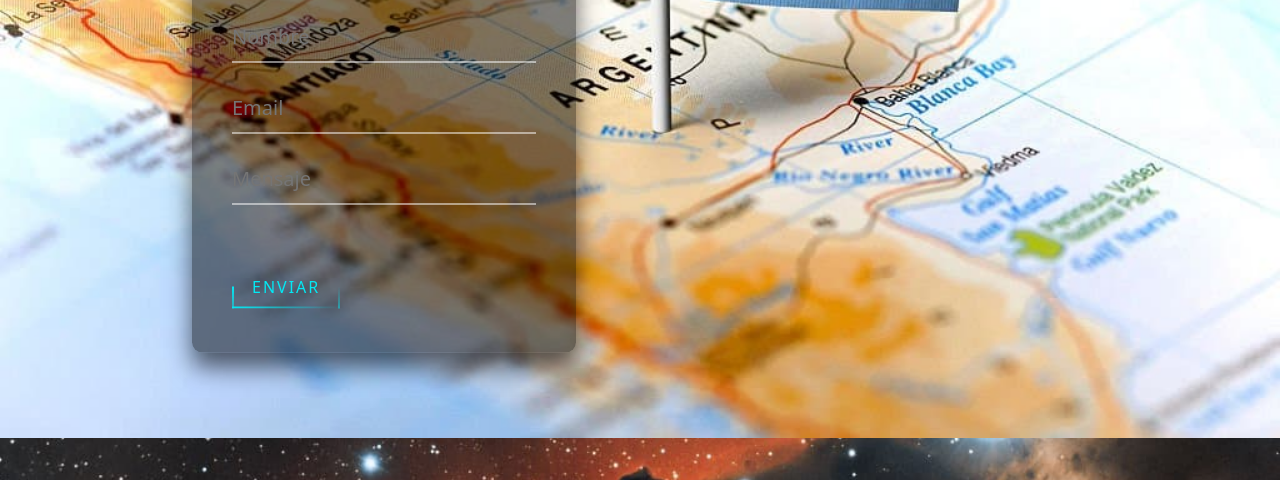
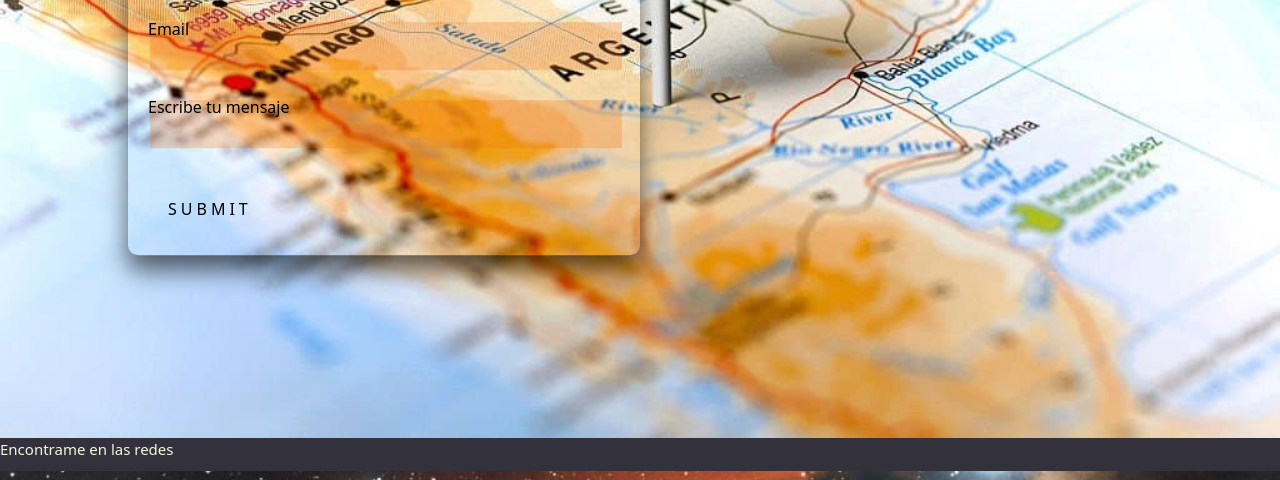
Before and after one commit to claudiaherrera1/42895-Herrera, a website: page pages/contacto.html in a window 1280 px wide. Shown: the part 431-911 px from the top of the page. Drawn offline with nearby package versions, Linux system fonts and the light colour scheme.

Commit message:
cambié contacto

```diff
--- a/pages/contacto.html
+++ b/pages/contacto.html
@@ -56,22 +56,26 @@
         </nav>
     </header>
 
-    <main class="cont">
-        <section class="contactos">
-            <div class="contact-box">
-                <h2>Dejame tu mensaje</h2>
+    <main>
+
+
+        <section class="cform">
+            <div class="login-box">
+                <h2>Deja tu mensaje</h2>
                 <form>
                     <div class="user-box">
-                        <label for="firstname"></label>
-                        <input type="text" name="firstname" placeholder="Nombre">
+                        <label for="nombre" class="texto">Nombre</label>
+                        <input type="text" name="nombre">
+
                     </div>
                     <div class="user-box">
-                        <label for="email"></label>
-                        <input type="email" name="email" placeholder="Email">
+                        <label for="email" class="texto">Email</label>
+                        <input type="email" name="email">
                     </div>
+
                     <div class="user-box">
-                        <label for="mensaje"></label>
-                        <input type="text" name="mensaje" placeholder="Mensaje">
+                        <label for="mensaje" class="texto">Escribe tu mensaje</label>
+                        <input type="text" name="mensaje">
                     </div>
 
                     <a href="#">
@@ -79,10 +83,13 @@
                         <span></span>
                         <span></span>
                         <span></span>
-                        Enviar
+                        Submit
                     </a>
                 </form>
             </div>
+        </section>
+        <section class="mesage">
+            <p class="mesage__cuerpo">Encontrame en las redes</p>
         </section>
     </main>
 
--- a/scss/layout/_contacto.scss
+++ b/scss/layout/_contacto.scss
@@ -1,180 +1,93 @@
 /* Contacto----------------------------------------------------------- */
 
-.cont {
+.cform {
     background-image: url("../images/mapa.jpg");
     object-fit: cover;
     background-repeat: no-repeat;
     background-size: cover;
-}
-
-.contactos {
     @extend .d-bienv;
     display: flex;
     flex-wrap: wrap;
-    gap: 1rem;
+
 }
 
-.contact-box {
+.login-box {
     position: absolute;
-    top: 70%;
+    top: 60%;
     left: 30%;
-    width: 30%;
-    height: auto;
-    padding: 40px;
+    width: 40%;
+    padding: 2em;
     transform: translate(-50%, -50%);
-    background: rgba(0, 0, 0, .5);
     box-sizing: border-box;
-    box-shadow: 0 15px 25px rgba(0, 0, 0, .6);
+    box-shadow: 0 15px 25px rgba(0,0,0,.6);
     border-radius: 10px;
-}
+    }
 
-.contact-box h2 {
+.login-box h2 {
     margin: 0 0 30px;
     padding: 0;
-    color: #fff;
+    color: black;
+    font-weight: 400;
     text-align: center;
 }
 
-.contact-box .user-box {
+.login-box .user-box {
     position: relative;
 }
 
-.contact-box .user-box input {
+.login-box .user-box input {
     width: 100%;
-    padding: 10px 0;
-    font-size: 2rem;
-    color: #fff;
-    margin-bottom: 20px;
+    padding: 12px 0;
+    font-size: 16px;
+    color: black;
+    background-color:rgba(236, 113, 12, 0.267);
     border: none;
-    border-bottom: 1px solid #fff;
     outline: none;
-    background: transparent;
+    margin-left: 0.5%;
 }
 
-.contact-box .user-box label {
+.login-box .user-box label {
     position: absolute;
     top: 0;
     left: 0;
     padding: 10px 0;
-    font-size: 19px;
-    color: #fff;
+    font-size: 16px;
+    color: black;
     pointer-events: none;
     transition: .5s;
 }
 
-.contact-box .user-box input:focus~label,
-.contact-box .user-box input:valid~label {
+.login-box .user-box input:focus ~ label,
+.login-box .user-box input:valid ~ label {
     top: -20px;
     left: 0;
-    color: #03e9f4;
-    font-size: 1.5rem;
+    color: rgba(236, 113, 12, 0.322);
+    font-size: 12px;
 }
 
-.contact-box form a {
+.login-box form a {
     position: relative;
     display: inline-block;
     padding: 10px 20px;
-    color: #03e9f4;
+    color: black;
     font-size: 16px;
     text-decoration: none;
     text-transform: uppercase;
     overflow: hidden;
     transition: .5s;
-    margin-top: 40px;
-    letter-spacing: 2px
+    margin-top: 5%;
+    letter-spacing: 4px;
 }
 
-.contact-box a:hover {
-    background: #03e9f4;
-    color: #fff;
+.login-box a:hover {
+    background: rgba(236, 113, 12);
+    color: beige;
     border-radius: 5px;
-    box-shadow: 0 0 5px #03e9f4,
-        0 0 25px #03e9f4,
-        0 0 50px #03e9f4,
-        0 0 100px #03e9f4;
+    box-shadow: 0 0 5px rgba(236, 113, 12),
+                0 0 25px rgba(236, 113, 12),
+                0 0 50px rgba(236, 113, 12),
+                0 0 100px rgba(236, 113, 12);
 }
-
-.contact-box a span {
-    position: absolute;
-    display: block;
+.user-box {
+    padding: 1.5em 0;
 }
-
-.contact-box a span:nth-child(1) {
-    top: 0;
-    left: -100%;
-    width: 100%;
-    height: 2px;
-    background: linear-gradient(90deg, transparent, #03e9f4);
-    animation: btn-anim1 1s linear infinite;
-}
-
-@keyframes btn-anim1 {
-    0% {
-        left: -100%;
-    }
-
-    100% {
-        left: 100%;
-    }
-}
-
-.contact-box a span:nth-child(2) {
-    top: -100%;
-    right: 0;
-    width: 2px;
-    height: 100%;
-    background: linear-gradient(180deg, transparent, #03e9f4);
-    animation: btn-anim2 1s linear infinite;
-    animation-delay: .25s
-}
-
-@keyframes btn-anim2 {
-    0% {
-        top: -100%;
-    }
-
-    100% {
-        top: 100%;
-    }
-}
-
-.contact-box a span:nth-child(3) {
-    bottom: 0;
-    right: -100%;
-    width: 100%;
-    height: 2px;
-    background: linear-gradient(270deg, transparent, #03e9f4);
-    animation: btn-anim3 1s linear infinite;
-    animation-delay: .5s
-}
-
-@keyframes btn-anim3 {
-    0% {
-        right: -100%;
-    }
-
-    100% {
-        right: 100%;
-    }
-}
-
-.contact-box a span:nth-child(4) {
-    bottom: -100%;
-    left: 0;
-    width: 2px;
-    height: 100%;
-    background: linear-gradient(360deg, transparent, #03e9f4);
-    animation: btn-anim4 1s linear infinite;
-    animation-delay: .75s
-}
-
-@keyframes btn-anim4 {
-    0% {
-        bottom: -100%;
-    }
-
-
-    100% {
-        bottom: 100%;
-    }
-}
--- a/scss/layout/_mediaqueries.scss
+++ b/scss/layout/_mediaqueries.scss
@@ -301,28 +301,27 @@
 
 /*media query CONTACTO -------------------*/
 @media only screen and (max-width:1000px) {
-    .contact-box {
+    .login-box {
+        position: absolute;
         top: 60%;
-        height: 80%;
-        padding: 20px;
-    }
+        left: 50%;
+        width: 80%;
+
+        }
 }
 
 @media only screen and (max-width:770px) {
-    .contact-box {
-        width: 80%;
-        height: 80%;
+    .login-box {
+        width: 100%;
+        height: 100%;
         left: 50%;
-        padding: 20px;
+        padding: 5%;
     }
 
-    .user-box {
-        width: 80%;
-    }
 }
 
 @media only screen and (max-width:400px) {
     .contact-box {
-        width: 85%;
+        width: 100%;
     }
 }
```
Also changed, not shown: css/style.css, 1 other file.
